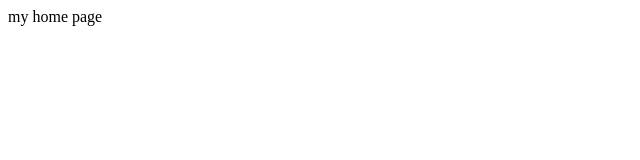
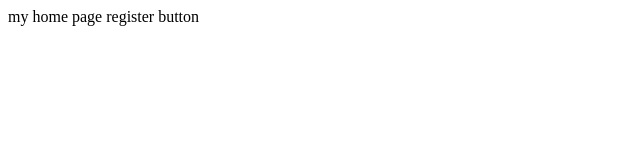
Before and after one commit to ynaveenraj/groot-groot, a plain HTML site: page index.html in a window 1280 px wide. Shown: the whole page, without its empty margins (0-640 px from the left). Drawn offline with Linux system fonts and the light colour scheme.

Commit message:
register button added

```diff
--- a/index.html
+++ b/index.html
@@ -8,5 +8,6 @@
 </head>
 <body>
     my home page
+    register button
 </body>
 </html>
```
